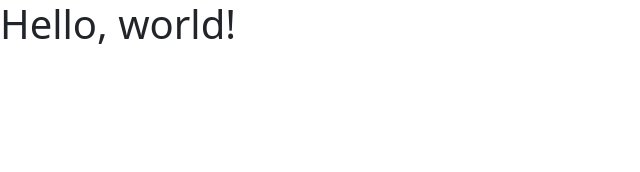
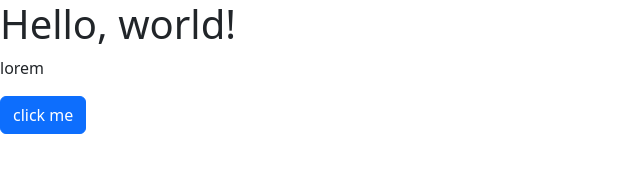
Before and after one commit to Princ1953e/bt-project, a plain HTML site: page index.html in a window 1280 px wide. Shown: the whole page, without its empty margins (0-640 px from the left). Drawn offline with nearby package versions, Linux system fonts and the light colour scheme.

Commit message:
first commit

```diff
--- a/index.html
+++ b/index.html
@@ -13,6 +13,10 @@
   </head>
   <body>
     <h1>Hello, world!</h1>
+    <p>lorem</p>
+
+    <a href="#" class="btn btn-primary">click me</a>
+
     <script
       src="https://cdn.jsdelivr.net/npm/bootstrap@5.3.3/dist/js/bootstrap.bundle.min.js"
       integrity="sha384-YvpcrYf0tY3lHB60NNkmXc5s9fDVZLESaAA55NDzOxhy9GkcIdslK1eN7N6jIeHz"
```
